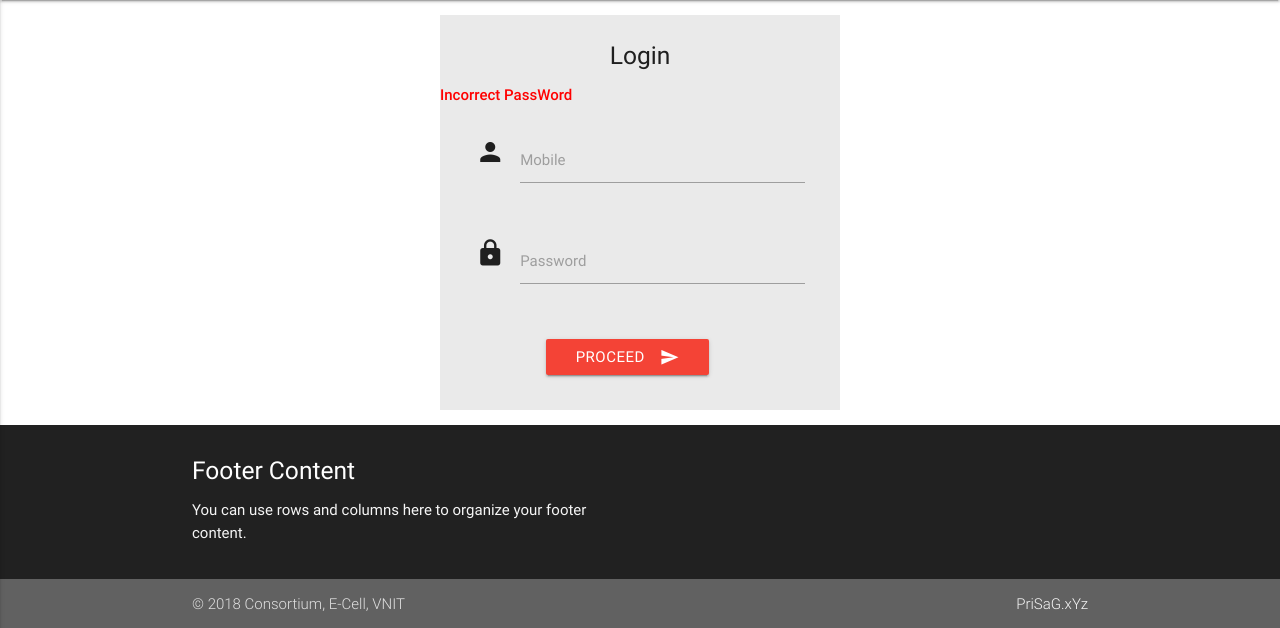
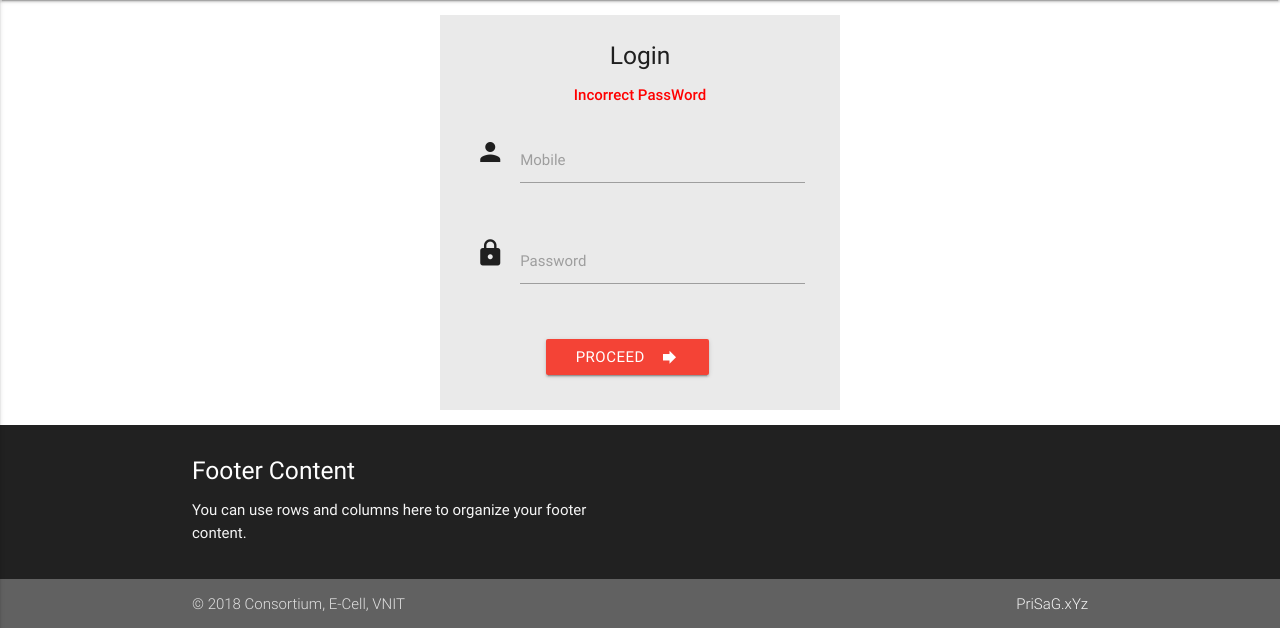
Before and after one commit to sagban/consopolling, a Django app: page /login_validate/ in a window 1280 px wide. Shown: the part 64-692 px from the top of the page. Run offline with Django 3.2, Linux system fonts and the light colour scheme; some libraries are stand-ins or nearby versions.

Commit message:
login update

```diff
--- a/conso/polls/static/js/script.js
+++ b/conso/polls/static/js/script.js
@@ -1 +1,13 @@
 $(".button-collapse").sideNav();
+
+function validateForm() {
+    var num = document.forms["login_form"]["mobile"].value;
+    if (x == "") {
+        alert("Name must be filled out");
+        return false;
+    }
+    else if ((x < 7000000000) || (x > 9999999999))
+    {
+
+    }
+}
--- a/conso/polls/templates/login_user.html
+++ b/conso/polls/templates/login_user.html
@@ -5,8 +5,8 @@
 {% include "navbar.html" %}
 <div class="container" id="login_form">
     <h5>Login</h5>
-    {% if error_message %}<p><strong>{{ error_message }}</strong></p>{% endif %}
-    <form id="login-form" action="/login_validate/" method="post">
+    {% if error_message %}<p align="center"><strong>{{ error_message }}</strong></p>{% endif %}
+    <form name="login_form" id="login-form" action="/login_validate/" method="post" onkeydown="return validateForm()">
         {% csrf_token %}
         <div class="row">
             <div class="input-field col s12 m10 offset-m1">
@@ -22,10 +22,11 @@
               <label for="password">Password</label>
             </div>
         </div>
+
         <div class="row">
-            <div class="input-field col s12 m6 offset-m3">
-                  <button class="btn waves-effect waves-red red " type="submit" name="action">Proceed
-                    <i class="material-icons right">send</i>
+            <div class="input-field col s8 m6 offset-m3 offset-s2">
+                  <button class="btn waves-effect waves-red red " type="submit" name="action" id="'proceed">Proceed
+                    <i class="material-icons right">forward</i>
                   </button>
             </div>
         </div>
--- a/conso/polls/views.py
+++ b/conso/polls/views.py
@@ -119,7 +119,7 @@ def login_user(request):
         except Teams.DoesNotExist:
             raise Http404("TEAMS does not exist")
         args = {'team': team,
-                'error_message' : "Youre already Logged in!",
+                'error_message' : "You're already Logged in!",
                 }
         return render(request, 'index.html', args)
 
```
Also changed, not shown: conso/polls/static/css/style.css (line endings or trailing spaces), 1 other file.
